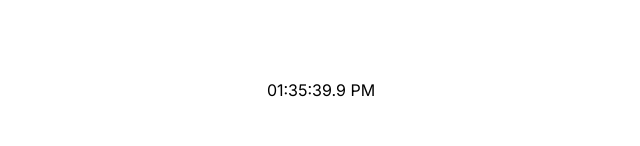
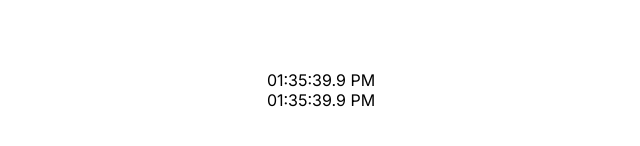
Before and after one commit to serhiyhvala/rsc-fest-examples, a Next.js app: page / in a window 1280 px wide. Shown: the part 310-456 px from the top of the page, without its empty margins (319-959 px from the left). Built offline with nearby package versions, Linux system fonts and the light colour scheme.

Commit message:
feat: update scripts and update clock component

```diff
--- a/package.json
+++ b/package.json
@@ -7,7 +7,7 @@
     "build": "next build",
     "start": "next start",
     "lint": "next lint",
-    "branch": "git branch example-4-solution"
+    "branch": "git checkout example-5"
   },
   "dependencies": {
     "date-fns": "^3.3.1",
--- a/src/shared/ui/clock.tsx
+++ b/src/shared/ui/clock.tsx
@@ -5,14 +5,21 @@ import { format } from "date-fns";
 
 export const Clock = () => {
   const [time, setTime] = useState(new Date());
+  const [time2, setTime2] = useState<Date>();
 
   useEffect(() => {
     const interval = setInterval(() => {
       setTime(new Date());
+      setTime2(new Date());
     }, 50);
 
     return () => clearInterval(interval);
   }, []);
 
-  return <p>{format(time, "hh:mm:ss.S a")}</p>;
+  return (
+    <div>
+      <p suppressHydrationWarning>{format(time, "hh:mm:ss.S a")}</p>
+      <p>{time2 ? format(time2, "hh:mm:ss.S a") : "---"}</p>
+    </div>
+  );
 };
```
